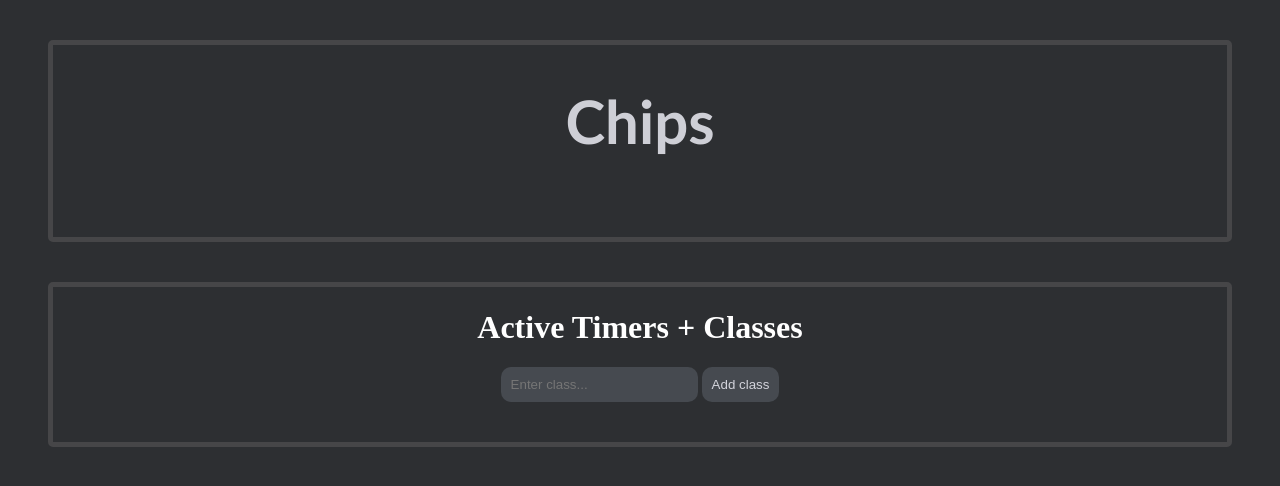
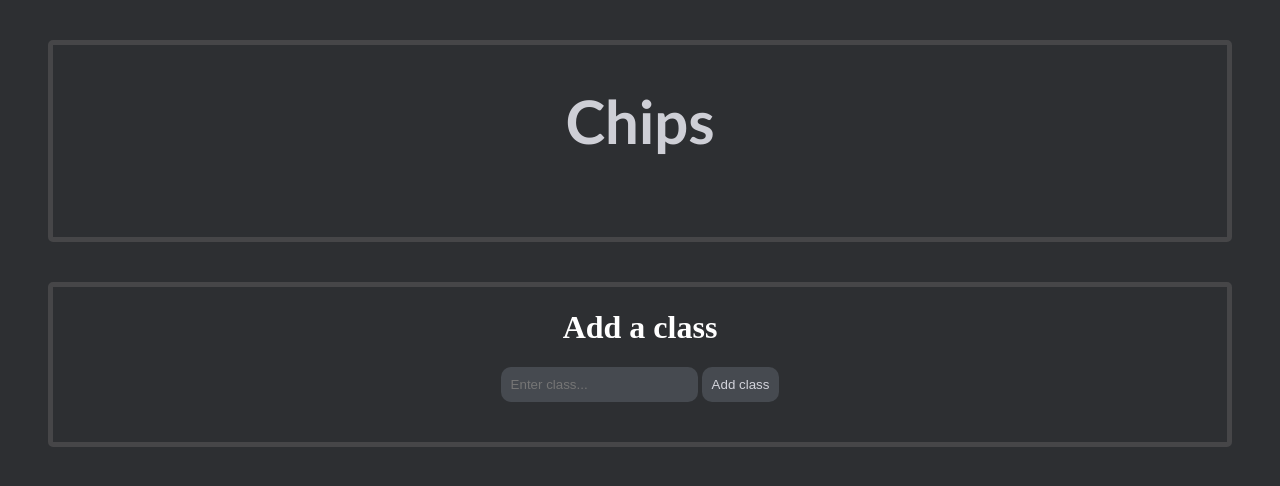
Before and after one commit to PugsRDubs/islandhacks25, a SvelteKit app: page / in a window 1280 px wide. Shown: the top 486 px of the page. Built offline with nearby package versions, Linux system fonts and the light colour scheme.

Commit message:
Update +page.svelte

```diff
--- a/src/routes/+page.svelte
+++ b/src/routes/+page.svelte
@@ -17,7 +17,7 @@
 
 </script>
 
-<h1>Active Timers + Classes</h1>
+<h1>Add a class</h1>
 <input bind:value={classInput} type="text" placeholder="Enter class...">
 <button onclick={addClass}>Add class</button>
 {#each classes as name}
```
